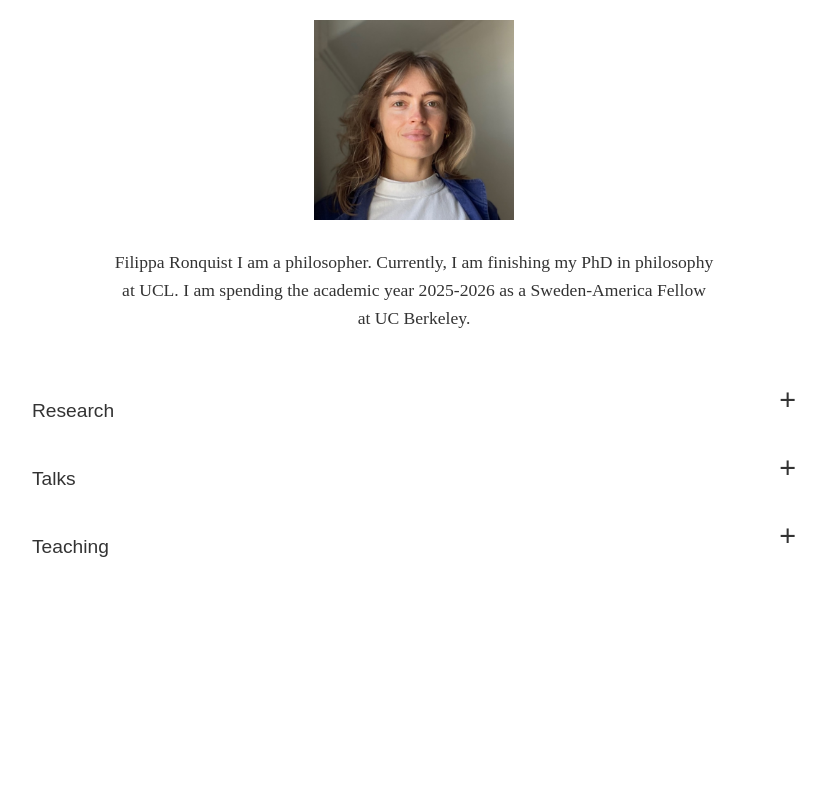
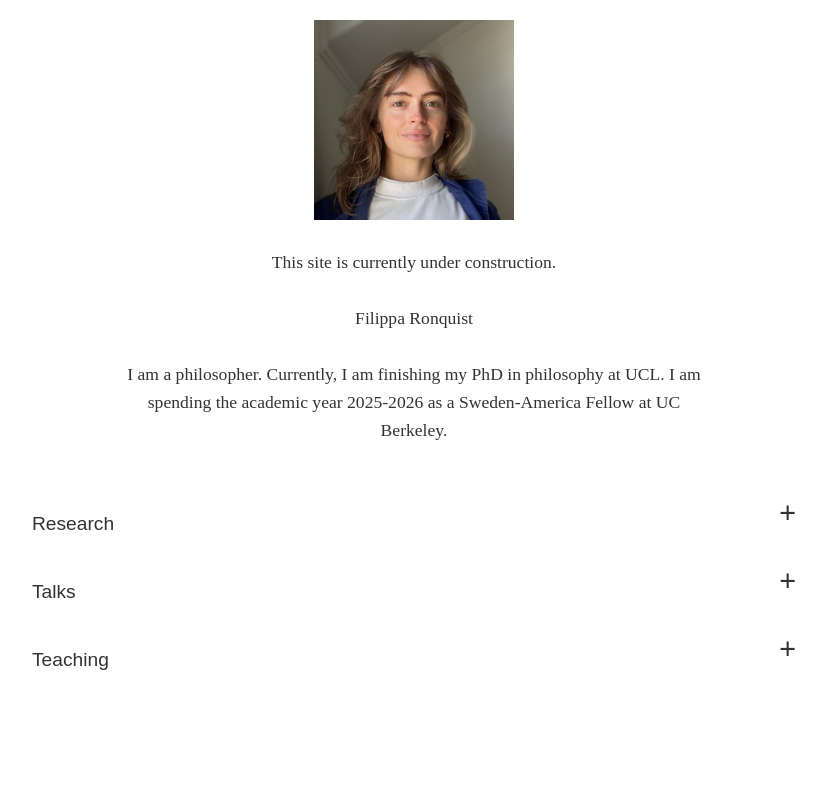
Before and after one commit to filipparonquist/filipparonquist.github.io, a plain HTML site: page index.html in a window 1280 px wide. Shown: the whole page, without its empty margins (226-1052 px from the left). Drawn offline with Linux system fonts and the light colour scheme.

Commit message:
Update index.html

```diff
--- a/index.html
+++ b/index.html
@@ -19,11 +19,11 @@
             </div>
             <!-- <p><a href="mailto:filippa.ronquist.18@ucl.ac.uk">filippa.ronquist.18@ucl.ac.uk</a></p> -->
             <p class="intro-text">
-                Filippa Ronquist
-
-                I am a philosopher.
-
-                Currently, I am finishing my PhD in philosophy at UCL. I am spending the academic year 2025-2026 as a Sweden-America Fellow at UC Berkeley.
+                This site is currently under construction.<br>
+                <br>
+                Filippa Ronquist <br>
+                <br>
+                I am a philosopher. Currently, I am finishing my PhD in philosophy at UCL. I am spending the academic year 2025-2026 as a Sweden-America Fellow at UC Berkeley.
             </p>
         </div>
 
```
